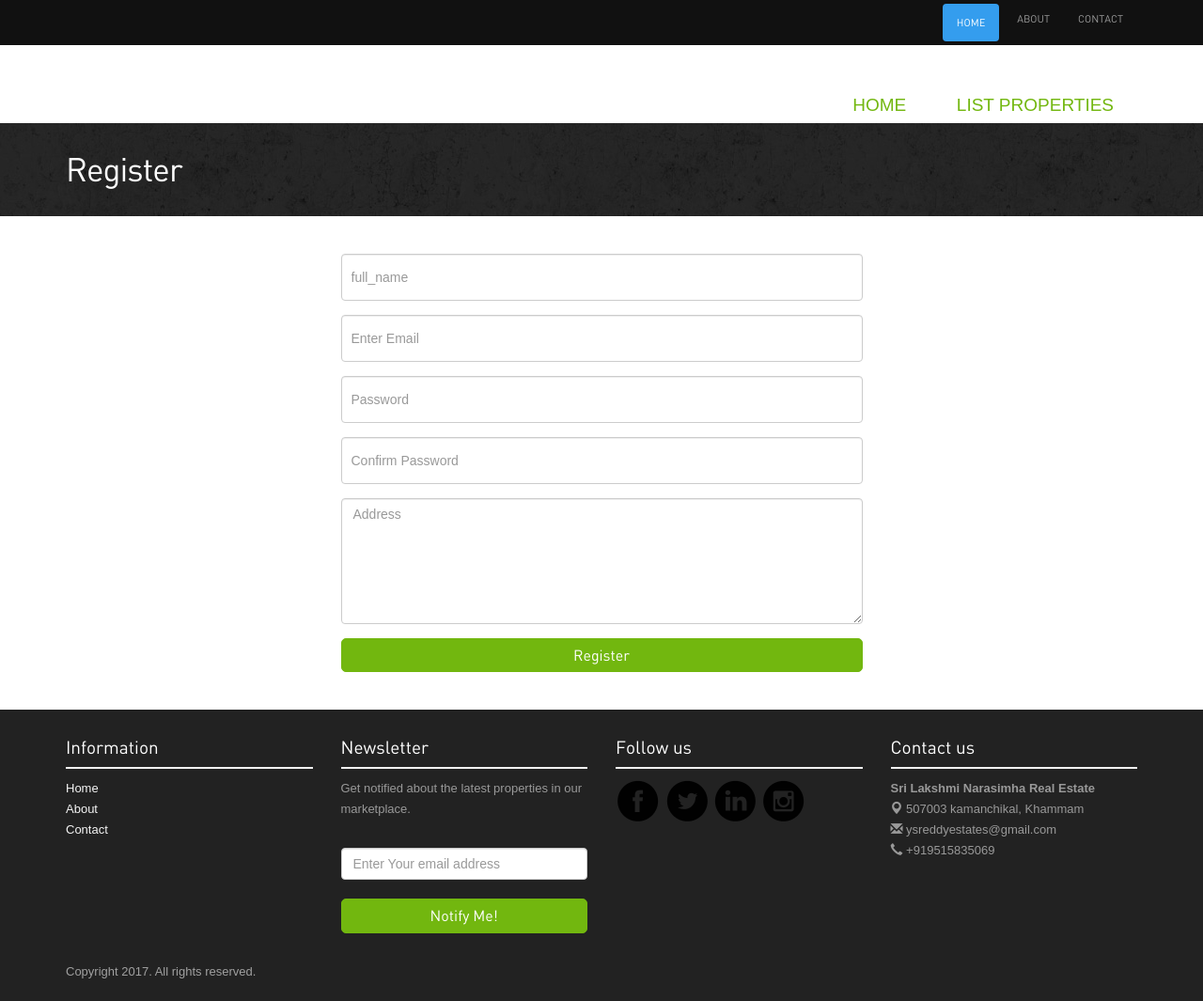
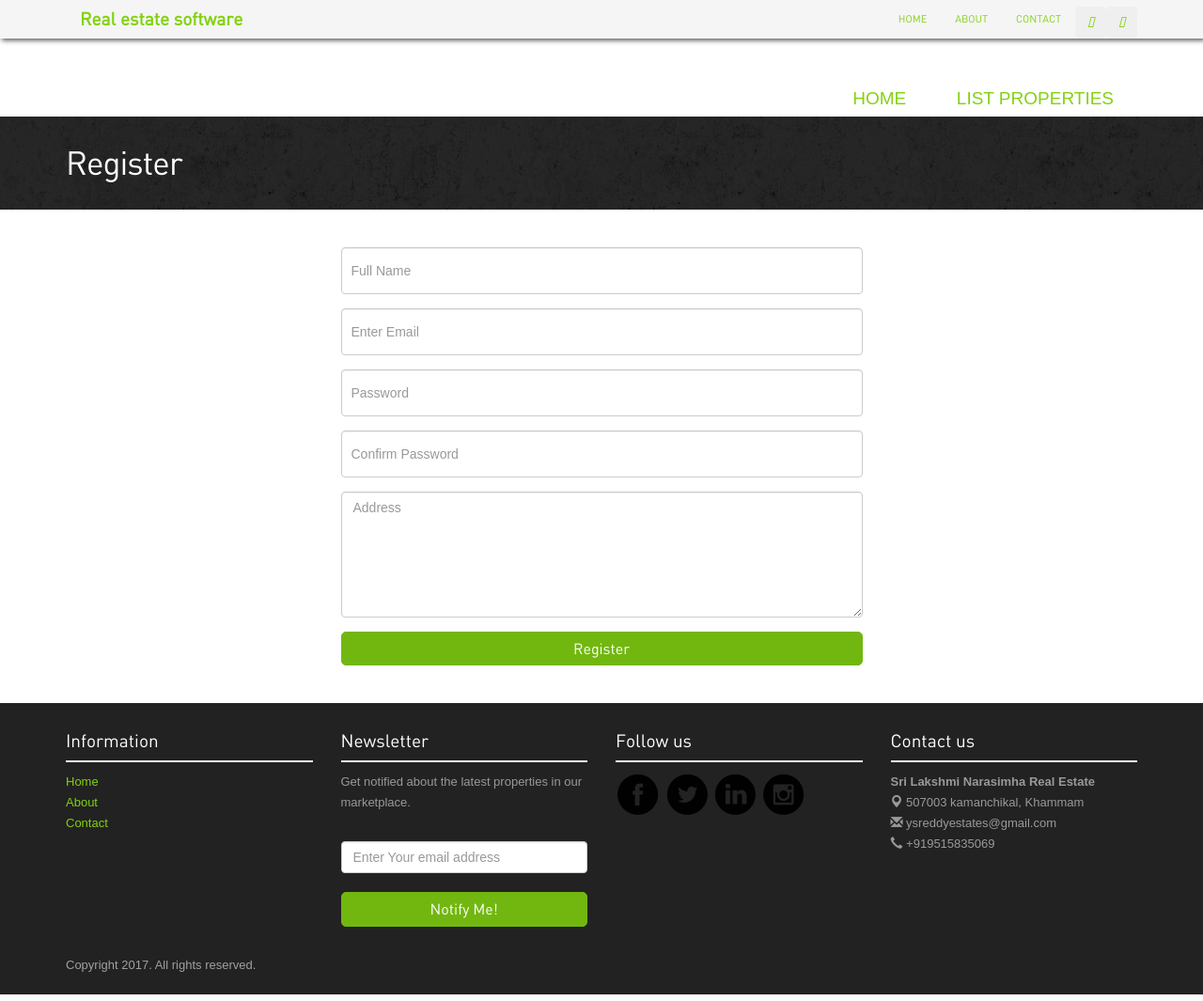
Before and after one commit to uditparmar90/resw, a PHP site: page /route/register.html in a window 1280 px wide. Shown: the whole page at 94% size. Run offline with PHP 8.4, Linux system fonts and the light colour scheme; some libraries are stand-ins or nearby versions.

Commit message:
ui enhanced & make consistant

```diff
--- a/about.php
+++ b/about.php
@@ -51,6 +51,7 @@ if (!$result) {
   <script type="text/javascript" src="assets/slitslider/js/jquery.ba-cond.min.js"></script>
   <script type="text/javascript" src="assets/slitslider/js/jquery.slitslider.js"></script>
   <!-- slitslider -->
+  <script src="https://kit.fontawesome.com/2e45d17cb8.js" crossorigin="anonymous"></script>
 
   <script src='assets/google_analytics_auto.js'></script>
 </head>
--- a/assets/style.css
+++ b/assets/style.css
@@ -7,7 +7,7 @@ font-style: normal;
 }
 #form-container{
     border-radius: 4px;
-    box-shadow: 0px 0px 10px 2px gray;
+    box-shadow: 0px 1px 2px;
 }
 
 body {	color:#555;	font:normal 13px/22px Arial;	}
--- a/list-properties.php
+++ b/list-properties.php
@@ -27,6 +27,7 @@ if (!$result) {
   <script src="assets/jquery-1.9.1.min.js"></script>
   <script src="assets/bootstrap/js/bootstrap.js"></script>
   <script src="assets/script.js"></script>
+  <script src="https://kit.fontawesome.com/2e45d17cb8.js" crossorigin="anonymous"></script>
 
 
 
--- a/login.php
+++ b/login.php
@@ -68,6 +68,7 @@ if (isset($_POST['submit'])) {
     <!-- slitslider -->
 
     <script src='assets/google_analytics_auto.js'></script>
+    <script src="https://kit.fontawesome.com/2e45d17cb8.js" crossorigin="anonymous"></script>
 </head>
 <style>
     #form-container {
--- a/navbar.php
+++ b/navbar.php
@@ -15,7 +15,7 @@
           top: 0;
           z-index: 1000;
           background: whitesmoke;
-          box-shadow: 2px 2px 5px;
+          box-shadow: 0px 1px 2px;
 
       }
   </style>
--- a/property-detail.php
+++ b/property-detail.php
@@ -69,7 +69,7 @@ if (!$imgresult) {
   <link rel="stylesheet" href="assets/owl-carousel/owl.theme.css">
   <script src="assets/owl-carousel/owl.carousel.js"></script>
   <!-- Owl stylesheet -->
-
+  <script src="https://kit.fontawesome.com/2e45d17cb8.js" crossorigin="anonymous"></script>
 
   <!-- slitslider -->
   <link rel="stylesheet" type="text/css" href="assets/slitslider/css/style.css" />
--- a/register.html
+++ b/register.html
@@ -17,6 +17,11 @@
     <link rel="stylesheet" href="assets/owl-carousel/owl.theme.css" />
     <script src="assets/owl-carousel/owl.carousel.js"></script>
     <!-- Owl stylesheet -->
+    <!-- FONT AVERSOME -->
+    <link
+      rel="stylesheet"
+      href="path/to/font-awesome/css/font-awesome.min.css"
+    />
 
     <!-- slitslider -->
     <link
@@ -45,11 +50,38 @@
 
     <script src="assets/google_analytics_auto.js"></script>
   </head>
+  <!-- Header Starts -->
+  <style>
+    a {
+      color: #83d211 !important;
+    }
+    a:hover {
+      color: black !important;
+    }
+
+    #logo {
+      height: 40px;
+      border-radius: 128px;
+    }
+
+    /* Custom CSS for sticky navbar */
+    .navbar-wrapper {
+      position: sticky;
+      top: 0;
+      z-index: 1000;
+      background: whitesmoke;
+      box-shadow: 2px 2px 5px;
+    }
+  </style>
 
   <body>
     <!-- Header Starts -->
     <div class="navbar-wrapper">
-      <div class="navbar-inverse" role="navigation">
+      <div
+        class="navbar-inverse"
+        role="navigation"
+        style="background: rgb(245, 245, 245) !important"
+      >
         <div class="container">
           <div class="navbar-header">
             <button
@@ -64,16 +96,89 @@
               <span class="icon-bar"></span>
             </button>
           </div>
-
           <!-- Nav Starts -->
-          <div class="navbar-collapse collapse">
+          <div
+            class="navbar-collapse collapse"
+            style="background: rgb(245, 245, 245) !important"
+          >
+            <ul class="nav navbar-nav navbar-left">
+              <li>
+                <!-- <img src="images/logo.png" id="logo"> -->
+                <h4 class="m-0 p-0" style="font-weight: 900; color: #83d211">
+                  <b>Real estate software</b>
+                </h4>
+              </li>
+            </ul>
             <ul class="nav navbar-nav navbar-right">
-              <li class="active"><a href="index.php">Home</a></li>
-              <li><a href="about.html">About</a></li>
+              <li><a href="index.php">Home</a></li>
+              <li><a href="about.php">About</a></li>
               <li><a href="contact.html">Contact</a></li>
+              <li>
+                <div class="dropdown">
+                  <button
+                    class="btn btn-secondary dropdown-toggle"
+                    style="margin-top: 7px"
+                    type="button"
+                    id="dropdownMenuButton"
+                    data-toggle="dropdown"
+                    aria-haspopup="true"
+                    aria-expanded="false"
+                  >
+                    <a href="userDetails.php"
+                      ><i class="fa-solid fa-user"></i
+                    ></a>
+                  </button>
+                  <div
+                    class="dropdown-menu"
+                    style="padding: 10px; width: max-content"
+                    aria-labelledby="dropdownMenuButton"
+                  >
+                    <form action="logout.php" method="post">
+                      <button type="submit" class="btn btn-light">
+                        Logout
+                      </button>
+                    </form>
+                    <a class="dropdown-item m-2" href="userDetail.php"
+                      >View & Update your details</a
+                    >
+                    <!-- <a class="dropdown-item" href="#">Something else here</a> -->
+                  </div>
+                </div>
+              </li>
+              <li>
+                <div class="dropdown">
+                  <button
+                    class="btn btn-secondary dropdown-toggle"
+                    style="margin-top: 7px"
+                    type="button"
+                    id="dropdownMenuButton"
+                    data-toggle="dropdown"
+                    aria-haspopup="true"
+                    aria-expanded="false"
+                  >
+                    <a href="userDetails.php"
+                      ><i class="fa-solid fa-user"></i
+                    ></a>
+                  </button>
+                  <div
+                    class="dropdown-menu"
+                    style="padding: 10px; width: max-content"
+                    aria-labelledby="dropdownMenuButton"
+                  >
+                    <form action="logout.php" method="post">
+                      <button type="submit" class="btn btn-light">
+                        Logout
+                      </button>
+                    </form>
+                    <a class="dropdown-item m-2" href="userDetail.php"
+                      >View & Update your details</a
+                    >
+                    <!-- <a class="dropdown-item" href="#">Something else here</a> -->
+                  </div>
+                </div>
+              </li>
             </ul>
           </div>
-          <!-- #Nav Ends -->
         </div>
       </div>
     </div>
@@ -117,7 +222,7 @@
               <input
                 type="text"
                 class="form-control"
-                placeholder="full_name"
+                placeholder="Full Name"
                 name="form_name"
               />
               <input
--- a/rent.php
+++ b/rent.php
@@ -34,6 +34,7 @@ if (!$result) {
   <link rel="stylesheet" href="assets/owl-carousel/owl.theme.css">
   <script src="assets/owl-carousel/owl.carousel.js"></script>
   <!-- Owl stylesheet -->
+  <script src="https://kit.fontawesome.com/2e45d17cb8.js" crossorigin="anonymous"></script>
 
 
   <!-- slitslider -->
--- a/sale.php
+++ b/sale.php
@@ -27,14 +27,12 @@ if (!$result) {
   <script src="assets/bootstrap/js/bootstrap.js"></script>
   <script src="assets/script.js"></script>
 
-
-
   <!-- Owl stylesheet -->
   <link rel="stylesheet" href="assets/owl-carousel/owl.carousel.css">
   <link rel="stylesheet" href="assets/owl-carousel/owl.theme.css">
   <script src="assets/owl-carousel/owl.carousel.js"></script>
   <!-- Owl stylesheet -->
-
+  <script src="https://kit.fontawesome.com/2e45d17cb8.js" crossorigin="anonymous"></script>
 
   <!-- slitslider -->
   <link rel="stylesheet" type="text/css" href="assets/slitslider/css/style.css" />
--- a/search.php
+++ b/search.php
@@ -53,7 +53,7 @@ if (isset($_POST['submit'])) {
   <link rel="stylesheet" href="assets/owl-carousel/owl.theme.css">
   <script src="assets/owl-carousel/owl.carousel.js"></script>
   <!-- Owl stylesheet -->
-
+  <script src="https://kit.fontawesome.com/2e45d17cb8.js" crossorigin="anonymous"></script>
 
   <!-- slitslider -->
   <link rel="stylesheet" type="text/css" href="assets/slitslider/css/style.css" />
--- a/userDetail.php
+++ b/userDetail.php
@@ -79,6 +79,7 @@ if (isset($_POST['submit'])) {
     <script type="text/javascript" src="assets/slitslider/js/jquery.slitslider.js"></script>
     <!-- slitslider -->
     <script src='assets/google_analytics_auto.js'></script>
+    <script src="https://kit.fontawesome.com/2e45d17cb8.js" crossorigin="anonymous"></script>
 </head>
 <style>
     #form-container {
```
Also changed, not shown: READ ME FIRST !!!!.txt (deleted, +0 -45 lines), contact.html (+68 -5 lines).
